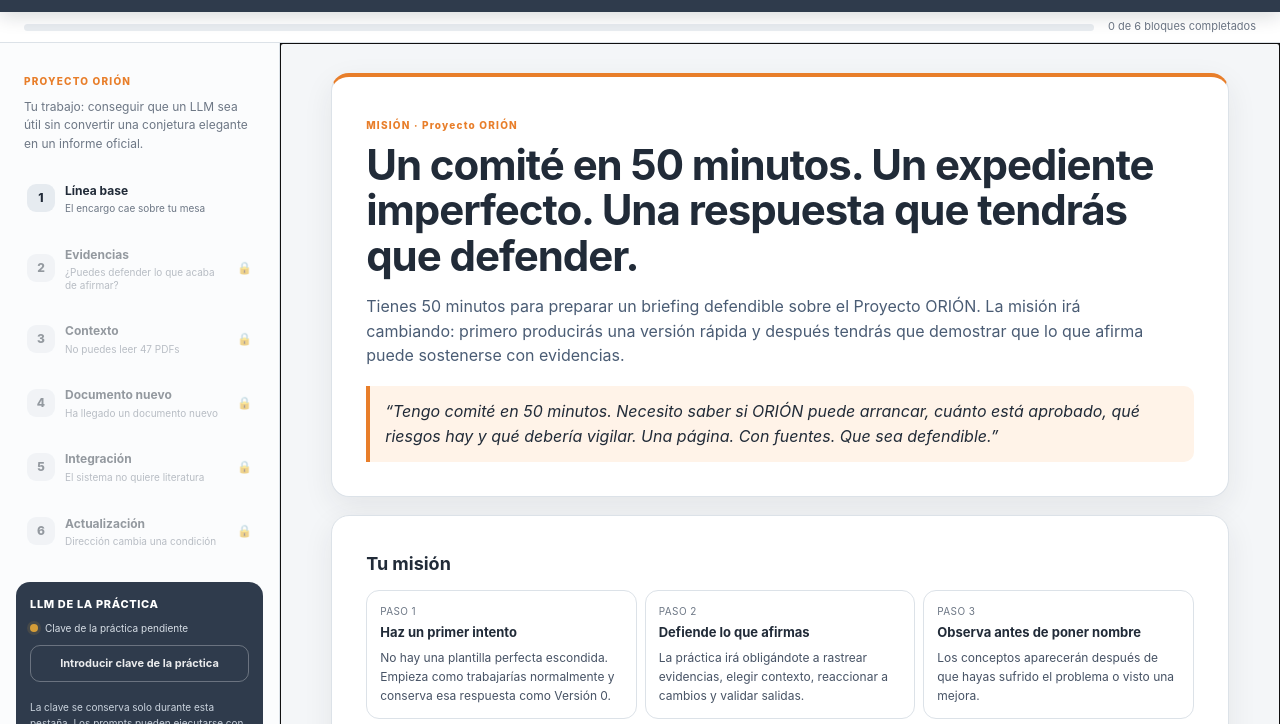
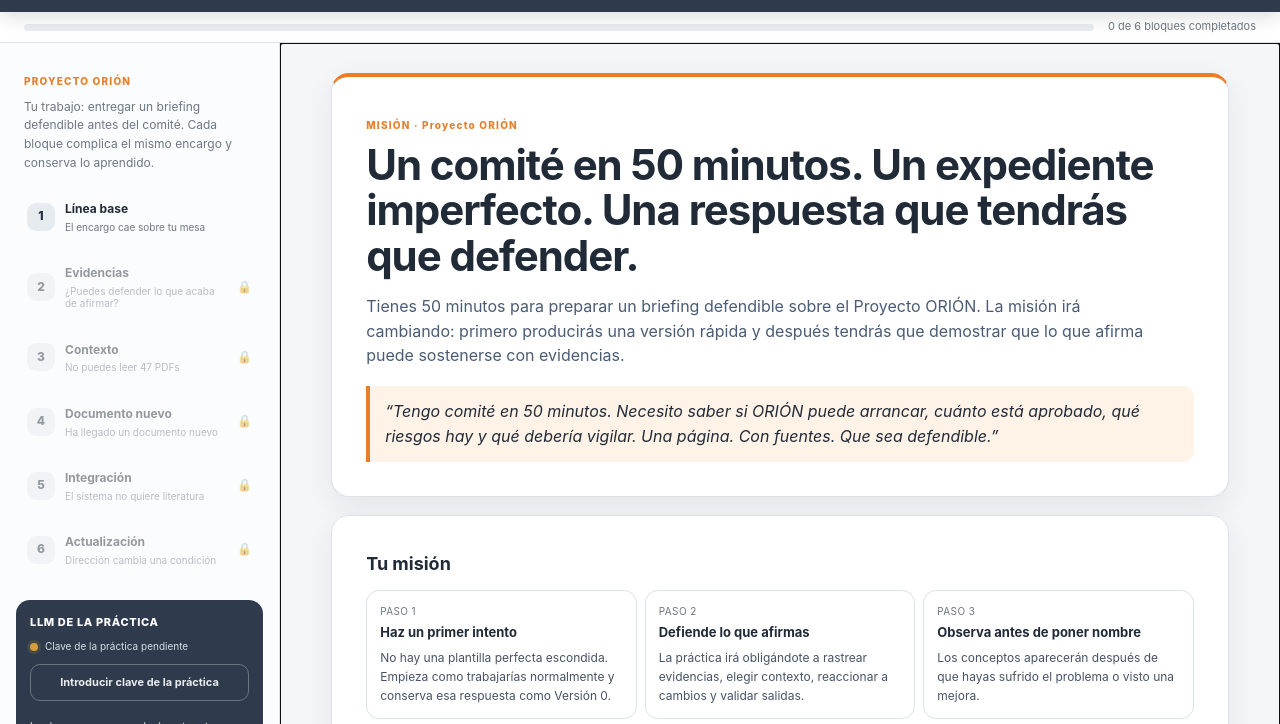
Before and after one commit to antoniorani/informe-para-ayer, a plain HTML site: page index.html in a window 1280 px wide. Shown: the part 60-784 px from the top of the page. Drawn offline with Linux system fonts and the light colour scheme.

Commit message:
Actualiza el marco narrativo de la misión

```diff
--- a/index.html
+++ b/index.html
@@ -41,7 +41,7 @@
     <aside class="sidebar" aria-label="Bloques de la práctica">
       <div class="sidebar-intro">
         <span class="eyebrow">PROYECTO ORIÓN</span>
-        <p>Tu trabajo: conseguir que un LLM sea útil sin convertir una conjetura elegante en un informe oficial.</p>
+        <p>Tu trabajo: entregar un briefing defendible antes del comité. Cada bloque complica el mismo encargo y conserva lo aprendido.</p>
       </div>
       <nav id="block-nav" class="block-nav"></nav>
 
```
